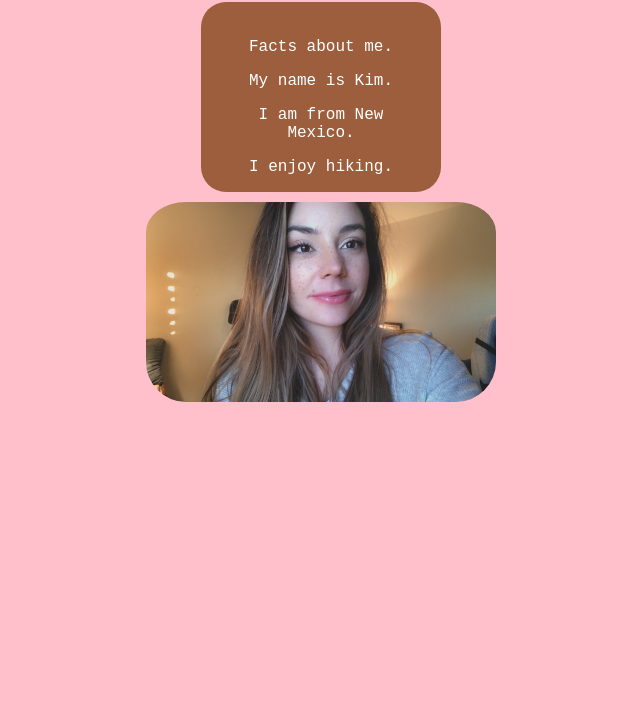
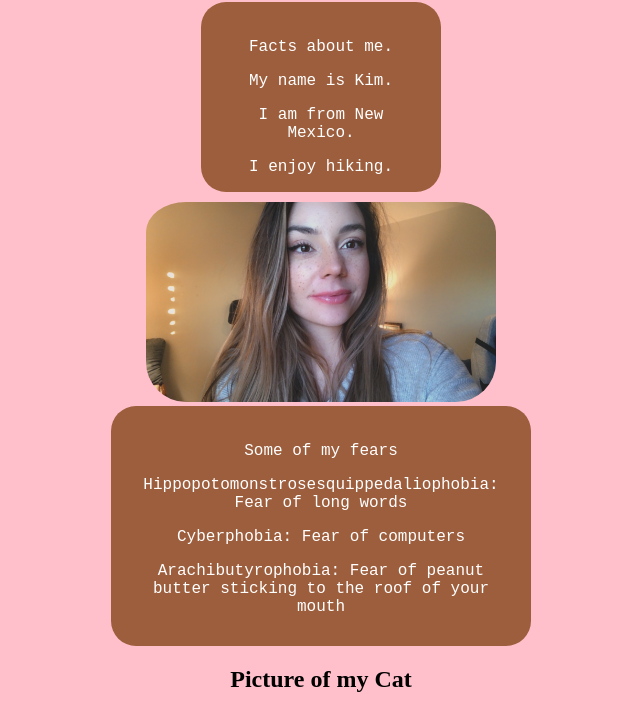
Before and after one commit to kolson21/about-kim, a plain HTML site: page index.html in a window 1280 px wide. Shown: the part 78-788 px from the top of the page, without its empty margins (319-959 px from the left). Drawn offline with Linux system fonts and the light colour scheme.

Commit message:
Added to style.css and index.html files

```diff
--- a/index.html
+++ b/index.html
@@ -8,13 +8,21 @@
 
 <body>
     <h1>About Me</h1>
-        <div>
+        <div class="first-list">
             <p>Facts about me.</p>
         <p>My name is Kim.</p>
         <p>I am from New Mexico.</p>
         <p>I enjoy hiking.</p>
         </div>
         <img src="IMG_1273.JPG" alt="Picture" height="200" width="350"/>
+        <div class="second-list">
+            <p>Some of my fears</p>
+        <p>Hippopotomonstrosesquippedaliophobia: Fear of long words</p>
+        <p>Cyberphobia: Fear of computers</p>
+        <p>Arachibutyrophobia: Fear of peanut butter sticking to the roof of your mouth</p>
+        </div>
+    <h2>Picture of my Cat</h2>
+        <img src="virginia-opossum.jpeg" alt="cat" height="350" width="393"/>
+        <p>She's a rescue</p>
 </body>
-
 </html>
--- a/style.css
+++ b/style.css
@@ -8,7 +8,7 @@ body {
     width: 100%;
     text-align: center;
 }
-div {
+.first-list {
     border-radius: 25px;
     background: #9d5e3d;
     padding: 20px;
@@ -18,6 +18,19 @@ div {
     color: white;
     font-family: monospace, monaco;
 }
+.second-list {
+    border-radius: 25px;
+    background: #9d5e3d;
+    padding: 20px;
+    width: 380px;
+    height: 200px;
+    margin: auto;
+    color: white;
+    font-family: monospace, monaco;
+}
+p  {
+    text-align: center;
+}
 img {
     padding-top: 10px;
     border-radius: 40px;
```
Also changed, not shown: virginia-opossum.jpeg (added).
